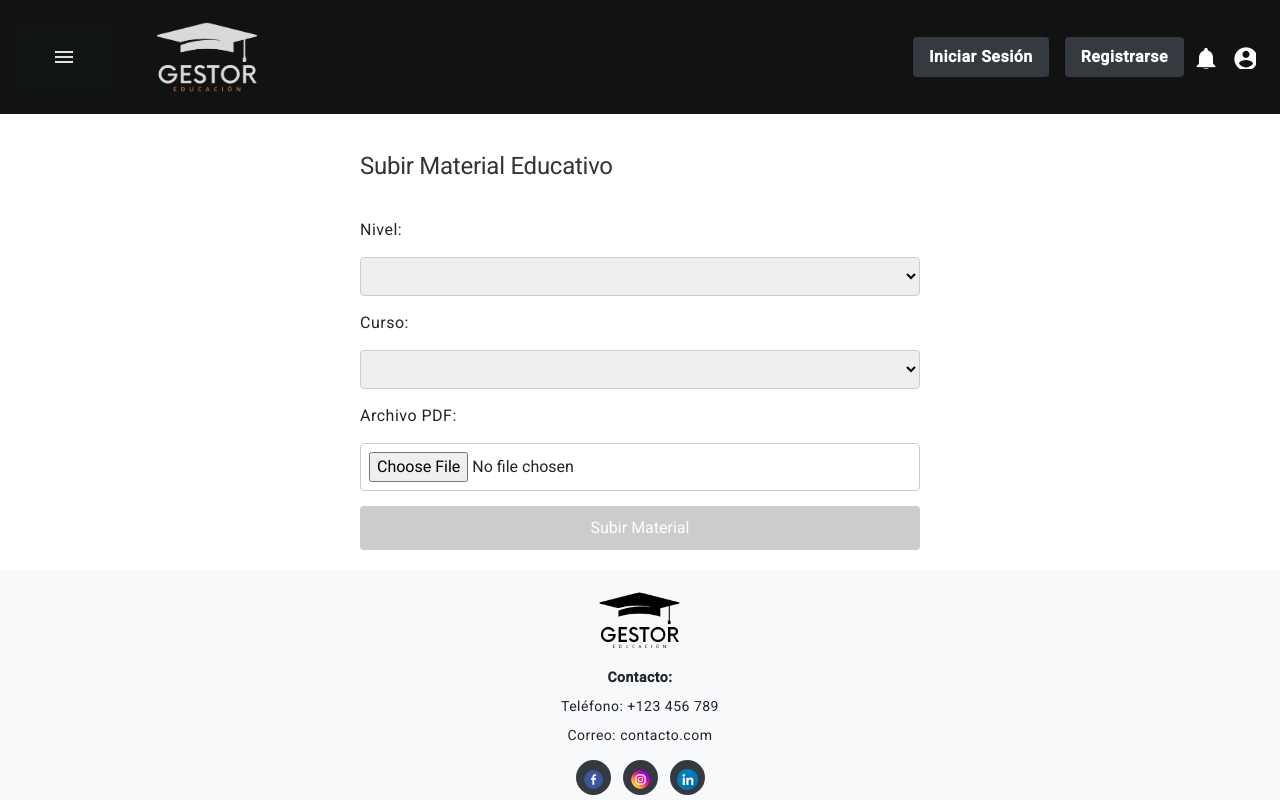
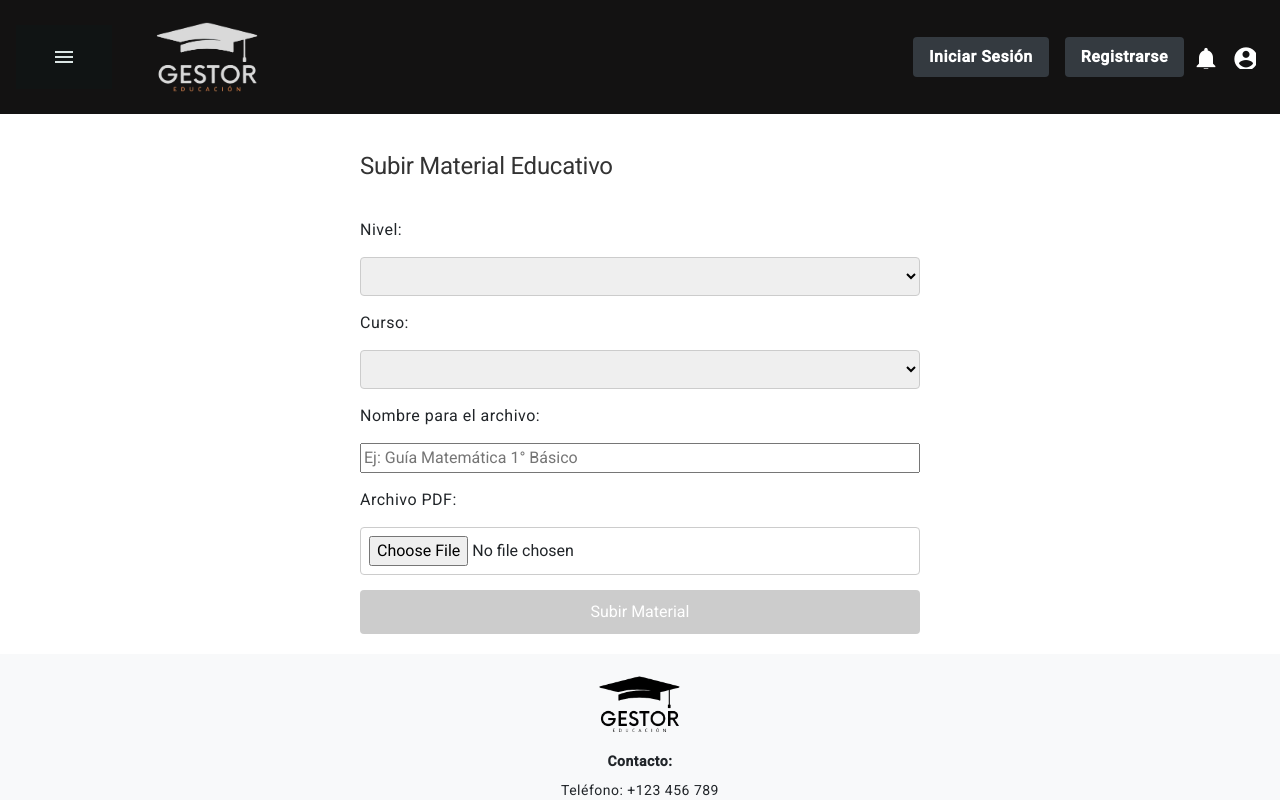
Before and after one commit to J0seFY/monosGPS-docker, an Angular app in the folder frontend/: page /subirMaterial in a window 1280 px wide. Shown: the top 800 px of the page. Built offline with nearby package versions, Linux system fonts and the light colour scheme.

Commit message:
nombre para el archivo

```diff
--- a/frontend/src/app/components/subir-material/subir-material.component.html
+++ b/frontend/src/app/components/subir-material/subir-material.component.html
@@ -13,10 +13,20 @@
         <option *ngFor="let curso of cursosDisponibles" [value]="curso">{{ curso }}</option>
       </select>
 
+      <label for="nombreArchivo">Nombre para el archivo:</label>
+      <input
+        type="text"
+        id="nombreArchivo"
+        required
+        [(ngModel)]="nombreArchivo"
+        name="nombreArchivo"
+        placeholder="Ej: Guía Matemática 1° Básico"
+      />
+
       <label for="archivo">Archivo PDF:</label>
-      <input type="file" id="archivo" required (change)="onArchivoSeleccionado($event)" accept="application/pdf">
+      <input type="file" id="archivo" required (change)="onArchivoSeleccionado($event)" accept="application/pdf" />
 
-      <button type="submit" [disabled]="!archivoSeleccionado || !nivelSeleccionado || !cursoSeleccionado">
+      <button type="submit" [disabled]="!archivoSeleccionado || !nivelSeleccionado || !cursoSeleccionado || !nombreArchivo">
         Subir Material
       </button>
 
--- a/frontend/src/app/components/subir-material/subir-material.component.ts
+++ b/frontend/src/app/components/subir-material/subir-material.component.ts
@@ -12,6 +12,7 @@ export class SubirMaterialComponent {
 
   nivelSeleccionado = '';
   cursoSeleccionado = '';
+  nombreArchivo = '';
 
   archivoSeleccionado: File | null = null;
   mensaje = '';
@@ -47,10 +48,12 @@ export class SubirMaterialComponent {
       formData.append('archivo', this.archivoSeleccionado);
       formData.append('nivel', this.nivelSeleccionado);
       formData.append('curso', this.cursoSeleccionado);
+      formData.append('nombreOriginal', this.nombreArchivo.trim());
 
       this.http.post('http://localhost:3000/api/materiales', formData).subscribe({
         next: () => {
           this.mensaje = 'Material subido correctamente.';
+          this.limpiarFormulario();
         },
         error: () => {
           this.mensaje = 'Error al subir el material.';
@@ -58,4 +61,11 @@ export class SubirMaterialComponent {
       });
     }
   }
+
+  limpiarFormulario() {
+    this.nivelSeleccionado = '';
+    this.cursoSeleccionado = '';
+    this.nombreArchivo = '';
+    this.archivoSeleccionado = null;
+  }
 }
```
